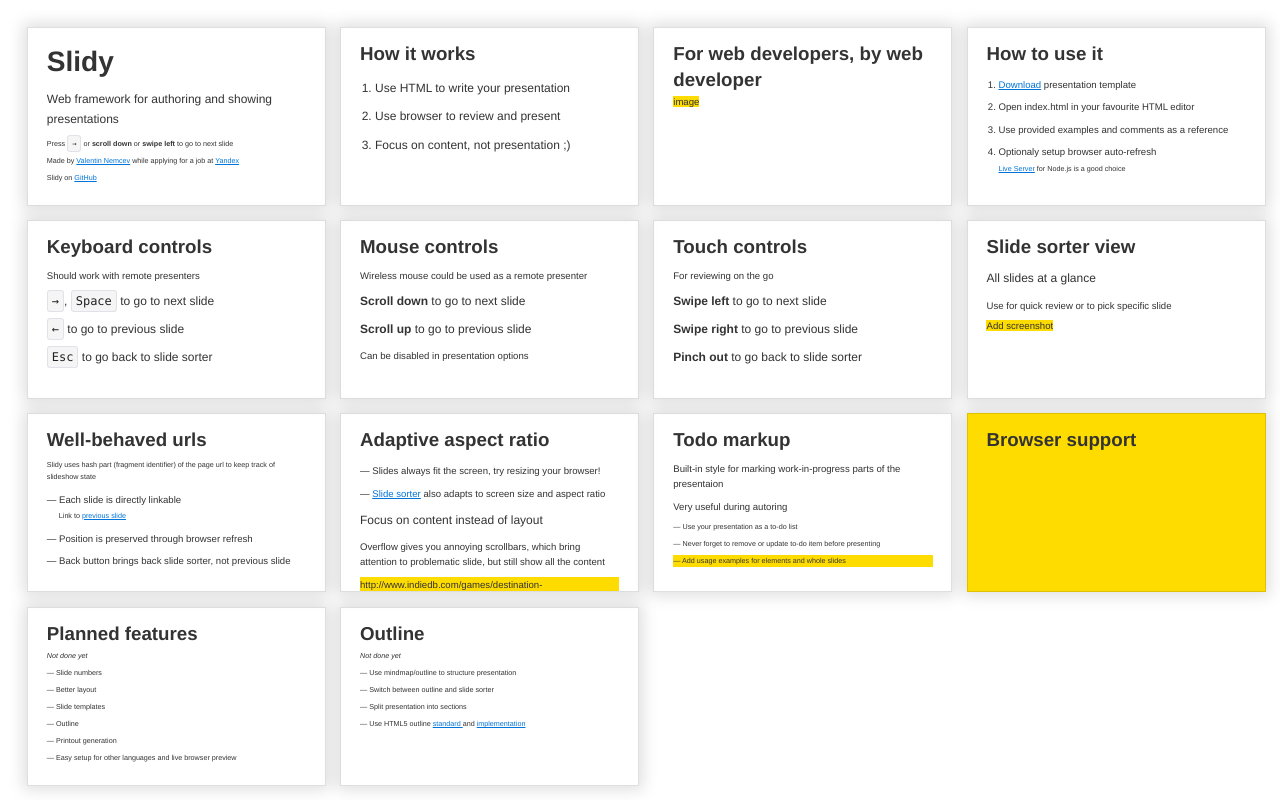
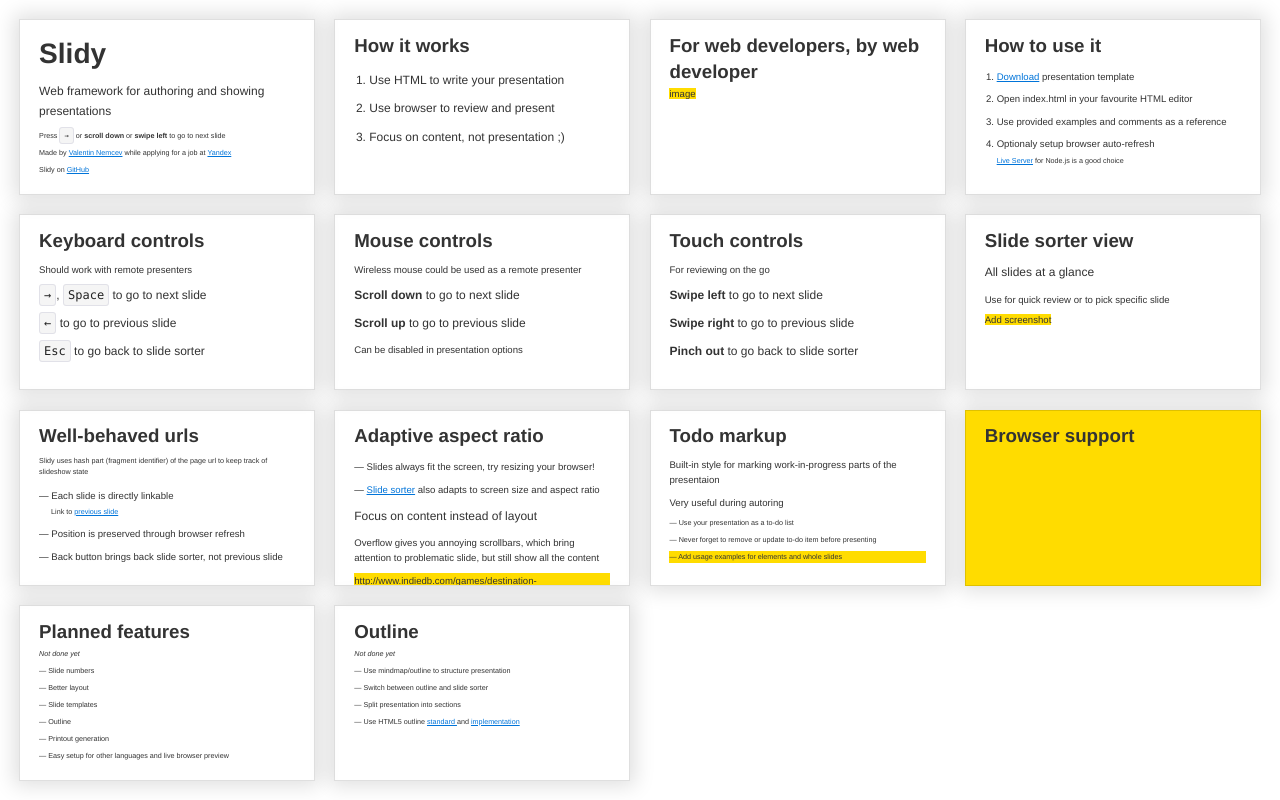
Before and after one commit to valentin-nemcev/slidy, a website with bundled scripts: page content/index.html in a window 1280 px wide. Built offline with nearby package versions, Linux system fonts and the light colour scheme; files whose address does not match are found by name.

Commit message:
Fix styles

```diff
--- a/src/css/slidy.styl
+++ b/src/css/slidy.styl
@@ -12,7 +12,7 @@
 html, body
   height: 100%
 
-$slide-spacing = 1.5em
+$slide-spacing = 1.5vw
 $slide-padding = 12% // Both sides
 $slide-font-size = 3vw
 
@@ -45,7 +45,7 @@
 
 
 .presentation
-  font-size: 1.125em
+  font-size: 1em
   display: flex
   flex-wrap: wrap
   justify-content: flex-start
```
Also changed, not shown: dist/slidy.css, 1 other file.
